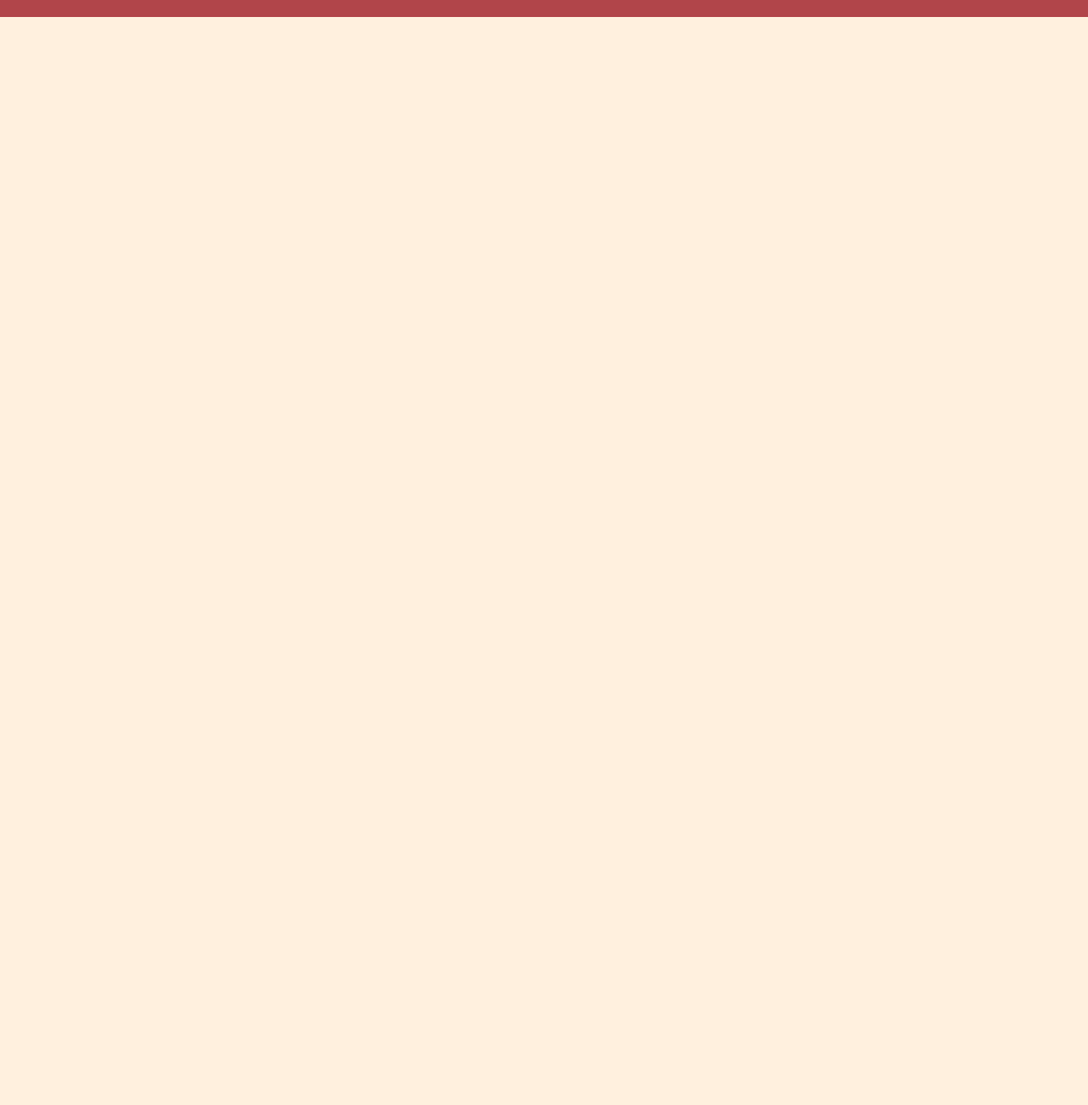
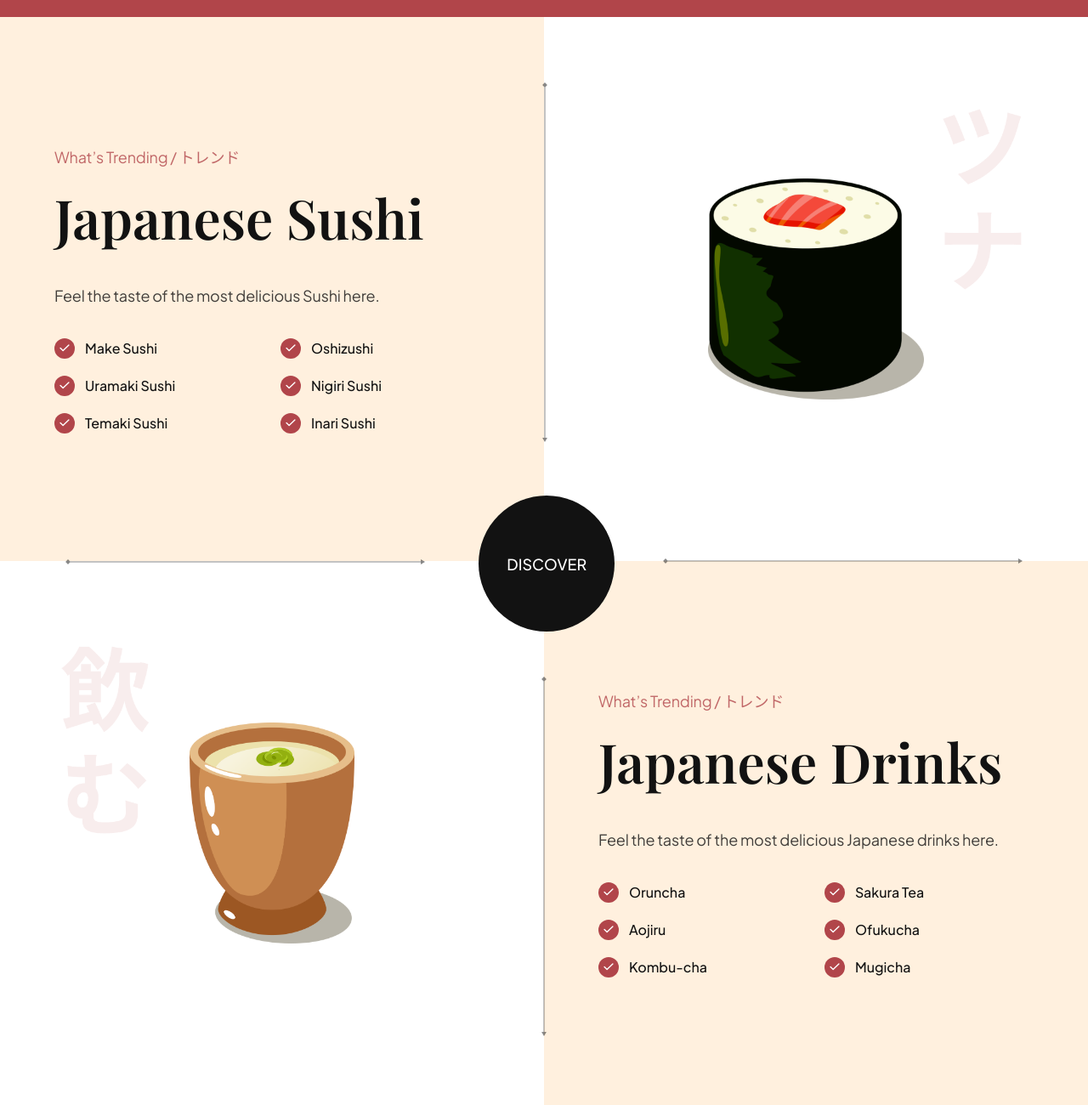
Before and after one commit to anisaberjani1/sushi, a website built with Vite: page index.html in a window 1280 px wide. Shown: the part 2426-3726 px from the top of the page at 85% size. Before the commit the page ends 2446 px from the top, so only its background shows below. Built offline with nearby package versions, Linux system fonts and the light colour scheme.

Commit message:
Trending section

```diff
--- a/css/sections/trending.css
+++ b/css/sections/trending.css
@@ -0,0 +1,158 @@
+.trending {
+  position: relative;
+
+  display: flex;
+  flex-direction: column;
+  overflow: hidden;
+}
+
+/* .trending__discover{
+
+} */
+
+.trending-sushi,
+.trending-drink {
+  width: 100%;
+  min-height: 640px;
+
+  display: flex;
+  flex-direction: row;
+}
+
+.trending__content {
+  flex: 1;
+
+  display: flex;
+  justify-content: center;
+  flex-direction: column;
+
+  padding: 32px 64px;
+}
+
+.trending__list {
+  list-style: none;
+  flex-wrap: wrap;
+  gap: 20px;
+}
+
+.trending__list li {
+  flex: 1;
+  display: flex;
+  align-items: center;
+  flex-direction: row;
+  gap: 12px;
+  min-width: 210px;
+}
+
+.trending__icon {
+  width: 24px;
+  height: 24px;
+
+  background-color: var(--primary-color);
+  border-radius: 100%;
+}
+
+.trending__icon img {
+  width: 50%;
+  height: 50%;
+  object-fit: contain;
+}
+
+.trending__list p {
+  flex: 1;
+  font-size: 16px;
+  font-weight: 500;
+  font-family: var(--plus-jakarta-sans);
+  color: var(--secondary-color);
+}
+
+.trending__image {
+  flex: 1;
+  position: relative;
+  padding: 32px 64px;
+
+  background-color: var(--color-white);
+  background-repeat: no-repeat;
+  background-size: contain;
+  background-position: center;
+}
+
+.trending-sushi .trending__image {
+  background-image: url("../../assets/japanese_sushi.png");
+}
+
+.trending-drink .trending__image {
+  background-image: url("../../assets/japanese_drinks.png");
+}
+
+.trending__image img {
+  width: 254px;
+  height: 260px;
+  object-fit: contain;
+}
+
+.trending__discover{
+    position: absolute;
+    top: 44%;
+    left: 44%;
+    z-index: 1;
+
+    width: 160px;
+    height: 160px;
+
+    background-color: var(--secondary-color);
+    border-radius: 100%;
+
+    display: flex;
+    justify-content: center;
+    align-items: center;
+}
+
+.trending__discover p{
+    color: #fff;
+    text-transform: uppercase;
+    font-size: 18px;
+    font-weight: 500;
+    font-family: var(--plus-jakarta-sans);
+}
+
+.trending__arrow {
+  position: absolute;
+  z-index: 1;
+}
+
+.trending__arrow img {
+  object-fit: contain;
+}
+
+.trending__arrow-left {
+  left: -2.5px;
+  top: 12%;
+}
+
+.trending__arrow-left img,
+.trending__arrow-top img {
+  width: auto;
+  height: 100%;
+}
+
+.trending__arrow-top {
+  top: -10.5px;
+  left: 12%;
+}
+
+.trending__arrow-bottom {
+  bottom: -6.5px;
+  right: 12%;
+}
+
+.trending__arrow-bottom img,
+.trending__arrow-right img {
+  width: 100%;
+  height: auto;
+}
+
+.trending__arrow-right {
+  right: -2.5px;
+  bottom: 12%;
+}
--- a/css/style.css
+++ b/css/style.css
@@ -6,8 +6,8 @@
 @import url("sections/hero.css");
 @import url("sections/about.css");
 @import url("sections/popular.css");
-/* @import url("sections/trending.css");
-@import url("sections/subscribe.css");
+@import url("sections/trending.css");
+/* @import url("sections/subscribe.css");
 @import url("sections/footer.css"); */
 
 /* CSS variables for reusablity across all files (including above imported) */
--- a/index.html
+++ b/index.html
@@ -193,6 +193,124 @@
       </button>
     </section>
 
+    <section class="trending" id="food">
+      <section class="trending-sushi">
+        <div class="trending__content" data-aos="fade-right">
+          <p class="sushi__subtitle">What’s Trending / トレンド</p>
+          <h3 class="sushi__title">Japanese Sushi</h3>
+          <p class="sushi__description">Feel the taste of the most delicious Sushi here.</p>
+
+          <ul class="trending__list flex-between">
+            <li>
+              <div class="trending__icon flex-center">
+                <img src="assets/check.svg" alt="check">
+              </div>
+              <p>Make Sushi</p>
+            </li>
+            <li>
+              <div class="trending__icon flex-center">
+                <img src="assets/check.svg" alt="check">
+              </div>
+              <p>Oshizushi</p>
+            </li>
+            <li>
+              <div class="trending__icon flex-center">
+                <img src="assets/check.svg" alt="check">
+              </div>
+              <p>Uramaki Sushi</p>
+            </li>
+            <li>
+              <div class="trending__icon flex-center">
+                <img src="assets/check.svg" alt="check">
+              </div>
+              <p>Nigiri Sushi</p>
+            </li>
+            <li>
+              <div class="trending__icon flex-center">
+                <img src="assets/check.svg" alt="check">
+              </div>
+              <p>Temaki Sushi</p>
+            </li>
+            <li>
+              <div class="trending__icon flex-center">
+                <img src="assets/check.svg" alt="check">
+              </div>
+              <p>Inari Sushi</p>
+            </li>
+
+          </ul>
+        </div>
+        <div class="trending__image flex-center">
+          <img src="assets/sushi-5.png" alt="sushi 5" data-aos="fade-left">
+          <div class="trending__arrow trending__arrow-left">
+            <img src="assets/arrow-vertical.svg" alt="arrow vertical">
+          </div>
+          <div class="trending__arrow trending__arrow-bottom">
+            <img src="assets/arrow-horizontal.svg" alt="arrow horizontal">
+          </div>
+        </div>
+      </section>
+      <div class="trending__discover" data-aos="zoom-in">
+        <p>Discover</p>
+      </div>
+      <section class="trending-drink">
+        <div class="trending__image flex-center">
+          <img src="assets/sushi-4.png" alt="sushi 4" data-aos="fade-right">
+          <div class="trending__arrow trending__arrow-top">
+            <img src="assets/arrow-horizontal.svg" alt="arrow horizontal">
+          </div>
+          <div class="trending__arrow trending__arrow-right">
+            <img src="assets/arrow-vertical.svg" alt="arrow vertical">
+          </div>
+        </div>
+        <div class="trending__content" data-aos="fade-left">
+          <p class="sushi__subtitle">What’s Trending / トレンド</p>
+          <h3 class="sushi__title">Japanese Drinks</h3>
+          <p class="sushi__description">Feel the taste of the most delicious Japanese drinks here.</p>
+
+          <ul class="trending__list flex-between">
+            <li>
+              <div class="trending__icon flex-center">
+                <img src="assets/check.svg" alt="check">
+              </div>
+              <p>Oruncha</p>
+            </li>
+            <li>
+              <div class="trending__icon flex-center">
+                <img src="assets/check.svg" alt="check">
+              </div>
+              <p>Sakura Tea</p>
+            </li>
+            <li>
+              <div class="trending__icon flex-center">
+                <img src="assets/check.svg" alt="check">
+              </div>
+              <p>Aojiru</p>
+            </li>
+            <li>
+              <div class="trending__icon flex-center">
+                <img src="assets/check.svg" alt="check">
+              </div>
+              <p>Ofukucha</p>
+            </li>
+            <li>
+              <div class="trending__icon flex-center">
+                <img src="assets/check.svg" alt="check">
+              </div>
+              <p>Kombu-cha</p>
+            </li>
+            <li>
+              <div class="trending__icon flex-center">
+                <img src="assets/check.svg" alt="check">
+              </div>
+              <p>Mugicha</p>
+            </li>
+          </ul>
+        </div>
+      </section>
+    </section>
+
+
     <script src="js/script.js" type="module"></script>
   </body>
 </html>
```
